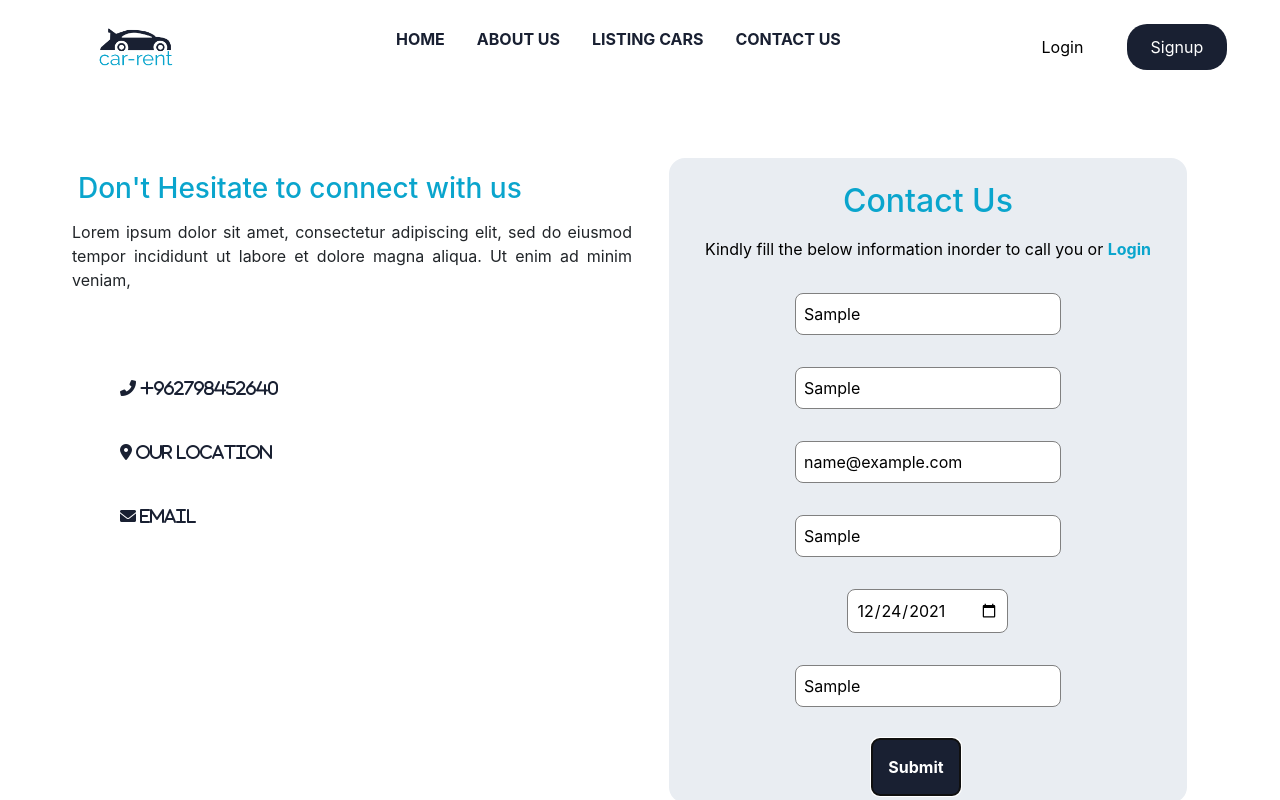
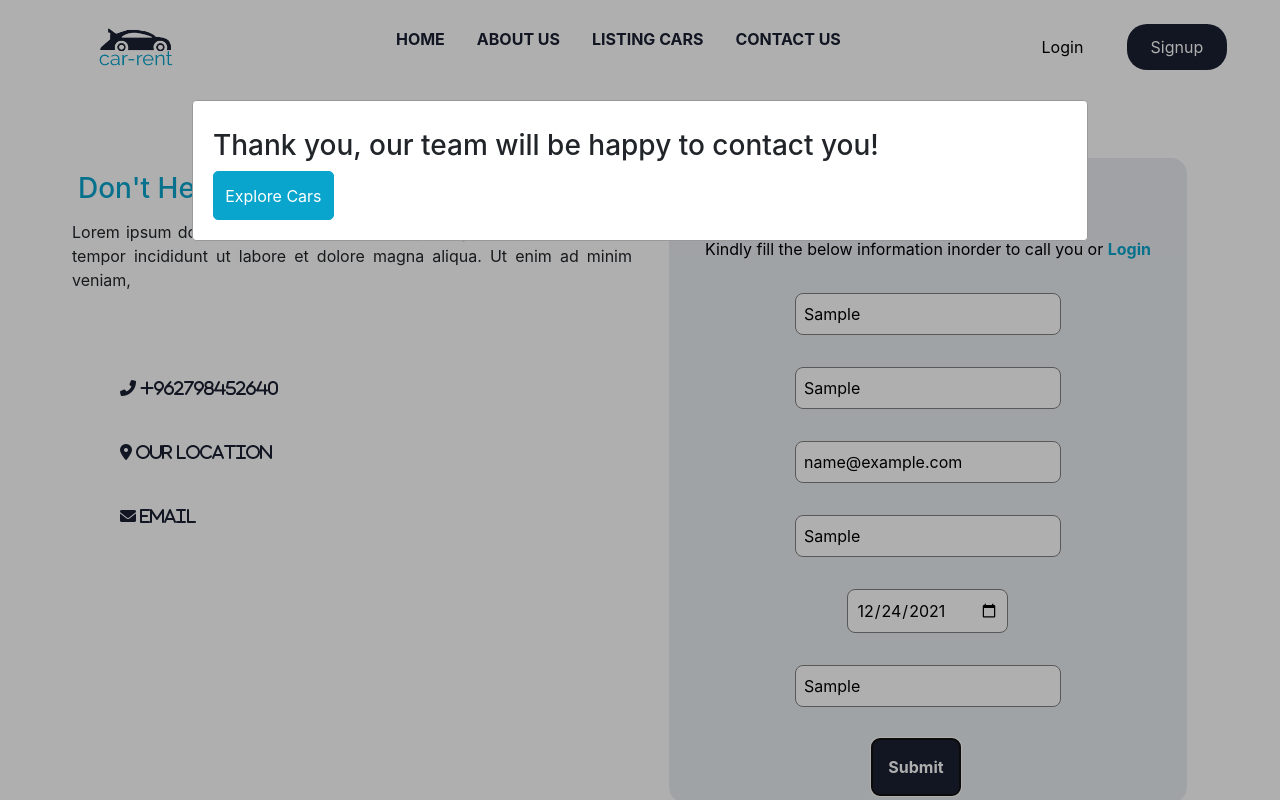
Before and after one commit to Shymaa-ashqar/car-rental-ReactJS, a React (Create React App) app: page /contactus in a window 1280 px wide. Both pictures are taken after typing "Sample", "Sample", "name@example.com", "Sample", "Sample" into the empty fields and a click on the button "Submit". Shown: the top 800 px of the page. Built offline with nearby package versions, Linux system fonts and the light colour scheme.

Commit message:
final sanad

```diff
--- a/src/App.js
+++ b/src/App.js
@@ -13,8 +13,8 @@ import Aboutus from "./components/aboutUs/Aboutus";
 import ScrollToTop from "./components/scrolltotop/ScrollToTop";
 import { useState, useEffect } from "react";
 function App() {
-  const [logged, setLogged] = useState(false);
-  const [submitted, setSubmitted] = useState(false);
+  const [logged, setLogged] = useState(localStorage.getItem("logged_user"));
+  const [submitted, setSubmitted] = useState(localStorage.getItem("logged_user"));
   const [cars_Data, setData] = useState(carsData);
   const [isVisible, setIsVisible] = useState(false);
   const toggleVisibility = () => {
--- a/src/components/contactUs/Contactus.js
+++ b/src/components/contactUs/Contactus.js
@@ -1,6 +1,7 @@
 import React from "react";
 import { useState } from "react";
 import { Link } from "react-router-dom";
+import Popup1 from "./popup1";
 import "../contactUs/Contactus.css";
 
 function ContactUs() {
@@ -10,6 +11,7 @@ function ContactUs() {
     ? JSON.parse(localStorage.getItem("logged_user"))
     : obj;
 
+  const [submitted, setSubmitted] = useState(false);
   const [formInfo, setFormInfo] = useState(logged);
   const handleChange = (e, attr) => {
     setFormInfo({ ...formInfo, [attr]: e.target.value });
@@ -42,9 +44,7 @@ function ContactUs() {
         let consults = JSON.parse(localStorage.getItem("consults"));
         consults.push(userInfo);
         localStorage.setItem("consults", JSON.stringify(consults));
-        alert(
-          "Your request is submitted correctly and you will be contacted on the selected date"
-        );
+        setSubmitted(true);
       } else {
         alert("wrong");
       }
@@ -52,6 +52,7 @@ function ContactUs() {
       const consults = [];
       consults.push(userInfo);
       localStorage.setItem("consults", JSON.stringify(consults));
+      setSubmitted(true);
     }
   };
 
@@ -184,6 +185,8 @@ function ContactUs() {
         </div>
 
       </div>
+      {submitted&&
+        <Popup1 />}
     </>
   );
 }
--- /dev/null
+++ b/src/components/contactUs/popup1.css
@@ -0,0 +1,69 @@
+.popup-box {
+    position: fixed;
+    background: #00000050;
+    width: 100%;
+    height: 100vh;
+    top: 0;
+    left: 0;
+  }
+
+  .box {
+    position: relative;
+    width: 70%;
+    margin: 0 auto;
+    height: auto;
+    max-height: 70vh;
+    margin-top: calc(100vh - 85vh - 20px);
+    background: #fff;
+    border-radius: 4px;
+    padding: 20px;
+    border: 1px solid #999;
+    overflow: auto;
+  }
+
+  .close-icon {
+    content: 'x';
+    cursor: pointer;
+    position: fixed;
+    right: calc(15% - 30px);
+    top: calc(100vh - 85vh - 33px);
+    background: #ededed;
+    width: 25px;
+    height: 25px;
+    border-radius: 50%;
+    line-height: 20px;
+    text-align: center;
+    border: 1px solid #999;
+    font-size: 20px;
+  }
+
+  .finalBtn{
+      display: flex;
+      background-color: #0aa5cd;
+      color: white;
+      padding: 0.7em;
+      cursor: pointer;
+      outline-style: none;
+      transition: 500ms;
+      border: 1px solid #0aa5cd;
+      border-radius: 5px;
+
+  }
+
+  .box h3 {
+      text-align: left;
+      margin: 0.3em 0 !important;
+    }
+
+    .box p{
+        text-align: left;
+
+
+  }
+
+  .finalBtn:hover {
+    background-color: white;
+    border: 1px solid #0aa5cd;
+    color: #0aa5cd;
+    cursor: pointer;
+  }
--- /dev/null
+++ b/src/components/contactUs/popup1.js
@@ -0,0 +1,17 @@
+import React from "react";
+import {useNavigate}  from "react-router-dom"
+ import "./popup1.css"
+const Popup1 = props => {
+const navigate = useNavigate()
+
+  return (
+    <div className="popup-box">
+      <div className="box">
+        <h3>Thank you, our team will be happy to contact you!</h3>
+        <button  className = "finalBtn" onClick = {()=>navigate('/')}>Explore Cars</button>
+      </div>
+    </div>
+  );
+};
+
+export default Popup1;
--- a/src/components/listingCars/BookingForm.js
+++ b/src/components/listingCars/BookingForm.js
@@ -1,10 +1,13 @@
 import React, { useState, useEffect } from "react";
 import { useParams, useNavigate } from "react-router-dom";
 import carsData from "./carsData";
+import Popup from "./popup"
 import "./formStyle.css";
 
 function BookingForm() {
   let { id } = useParams();
+  const [submitted,setSubmitted] = useState(false)
+  const [test, setTest] = useState(null);
 
   if (!localStorage.getItem("reservations"))
     localStorage.setItem("reservations", JSON.stringify([]));
@@ -71,6 +74,7 @@ function BookingForm() {
     setValueCut2(minEndCut);
   }, [valueCut]);
 
+
   const handleDateChange = (e) => {
     setValueCut(e.target.value);
   };
@@ -78,12 +82,13 @@ function BookingForm() {
     setValueCut2(e.target.value);
   };
   const navigate = useNavigate();
-  const handleSubmit = (e) => {
+  let reservation;
+
+  console.log(test);
+
+const handleFormSubmit=(e)=>{
     e.preventDefault();
-
-    let lclArr = JSON.parse(localStorage.getItem("reservations"));
-
-    let reservation = {
+    reservation = {
         id: id,
         ...userInfo,
         tel: e.target.tel.value,
@@ -91,18 +96,20 @@ function BookingForm() {
         end: valueCut2,
         hour: e.target.hours.value,
       };
-    lclArr.push(reservation);
 
-    localStorage.setItem("reservations", JSON.stringify(lclArr));
-    // navigate('/listingcars');
-  };
+      setSubmitted(true);
+      setTest(reservation);
+}
+
+
 
   let duration =
     (new Date(valueCut2).getTime() - new Date(valueCut).getTime()) / 86400000;
 
   return (
+      <>
         <div className="car-form-container ">
-      <form className="form" onSubmit={(e) => handleSubmit(e)}>
+        <form className="form" onSubmit={(e) => handleFormSubmit(e)}>
             <div className="textsCont">
             <div className="texts" id="texts1">
                 <input
@@ -178,6 +185,9 @@ function BookingForm() {
             </>
         )}
         </div>
+        {submitted&&
+            <Popup test = {test} setSubmitted = {setSubmitted} />}
+    </>
   );
 }
 
--- /dev/null
+++ b/src/components/listingCars/popup.css
@@ -0,0 +1,69 @@
+.popup-box {
+    position: fixed;
+    background: #00000050;
+    width: 100%;
+    height: 100vh;
+    top: 0;
+    left: 0;
+  }
+
+  .box {
+    position: relative;
+    width: 70%;
+    margin: 0 auto;
+    height: auto;
+    max-height: 70vh;
+    margin-top: calc(100vh - 85vh - 20px);
+    background: #fff;
+    border-radius: 4px;
+    padding: 20px;
+    border: 1px solid #999;
+    overflow: auto;
+  }
+
+  .close-icon {
+    content: 'x';
+    cursor: pointer;
+    position: fixed;
+    right: calc(15% - 30px);
+    top: calc(100vh - 85vh - 33px);
+    background: #ededed;
+    width: 25px;
+    height: 25px;
+    border-radius: 50%;
+    line-height: 20px;
+    text-align: center;
+    border: 1px solid #999;
+    font-size: 20px;
+  }
+
+  .finalBtn{
+      display: flex;
+      background-color: #0aa5cd;
+      color: white;
+      padding: 0.7em;
+      cursor: pointer;
+      outline-style: none;
+      transition: 500ms;
+      border: 1px solid #0aa5cd;
+      border-radius: 5px;
+
+  }
+
+  .box h3 {
+      text-align: left;
+      margin: 0.3em 0 !important;
+    }
+
+    .box p{
+        text-align: left;
+
+
+  }
+
+  .finalBtn:hover {
+    background-color: white;
+    border: 1px solid #0aa5cd;
+    color: #0aa5cd;
+    cursor: pointer;
+  }
--- /dev/null
+++ b/src/components/listingCars/popup.js
@@ -0,0 +1,24 @@
+import React from "react";
+import {useNavigate}  from "react-router-dom"
+ import "./popup.css"
+const Popup = props => {
+const navigate = useNavigate()
+    const handleSubmit = () => {
+        console.log(props.test);
+        let lclArr = JSON.parse(localStorage.getItem("reservations"));
+        lclArr.push(props.test);
+        localStorage.setItem("reservations", JSON.stringify(lclArr));
+        navigate("/");
+      };
+  return (
+    <div className="popup-box">
+      <div className="box">
+        <h3>Are you sure? </h3>
+        <button  className = "finalBtn" onClick = {()=>props.setSubmitted(false)} >Cancel</button>
+        <button  className = "finalBtn" onClick = {handleSubmit}>Yes, Explore More !</button>
+      </div>
+    </div>
+  );
+};
+
+export default Popup;
--- a/src/components/navbar/Navbar.js
+++ b/src/components/navbar/Navbar.js
@@ -41,19 +41,19 @@ function Header({ submitted, setSubmitted, logged, setLogged }) {
           <li>
             {!logged && (
               <Link to="/login">
-                <button className="login-btn-header">Login</button>
+                <button  className="login-btn-header">Login</button>
               </Link>
             )}
           </li>
           <li>
-            {logged || submitted ? (
+            {logged ? (
               <Link to="/login">
                 <button
                   className="logout-btn-header"
                   onClick={() => {
-                    setSubmitted(false);
-                    setLogged(false);
                     localStorage.removeItem("logged_user");
+                    setLogged(localStorage.getItem("logged_user"));
+                    setSubmitted(localStorage.getItem("logged_user"));
                     sessionStorage.removeItem("from");
                   }}
                 >
@@ -63,7 +63,7 @@ function Header({ submitted, setSubmitted, logged, setLogged }) {
             ) : null}
           </li>
           <li>
-            {!submitted && (
+            {!logged && (
               <Link to="/signup">
                 {" "}
                 <button className="signup-btn-header">Signup</button>
--- a/src/components/registration/Login.js
+++ b/src/components/registration/Login.js
@@ -29,8 +29,8 @@ function Login({ setLogged, setSubmitted }) {
       ) {
         index = i;
         localStorage.setItem("logged_user", JSON.stringify(Userss[index]));
-        setLogged(true);
-        setSubmitted(true);
+        setLogged(localStorage.getItem("logged_user"));
+        setSubmitted(localStorage.getItem("logged_user"));
         switch (sessionStorage.getItem("from")) {
           case "call": {
             navigate("/contactus");
--- a/src/components/registration/Signup.js
+++ b/src/components/registration/Signup.js
@@ -83,17 +83,12 @@ function Signup({ setSubmitted, setLogged }) {
       if (flag === true && isValidate === true) {
         arr.push(users);
         localStorage.setItem("users", JSON.stringify(arr));
-
-        setSubmitted(true);
-        setLogged(true);
         navigate("/Login");
       }
     } else if (isValidate === true) {
       arr.push(users);
 
       localStorage.setItem("users", JSON.stringify(arr));
-      setSubmitted(true);
-      setLogged(true);
       navigate("/Login");
     }
   };
```
Lines whose indentation alone changed are shown as unchanged.
